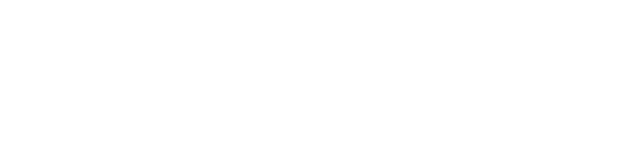
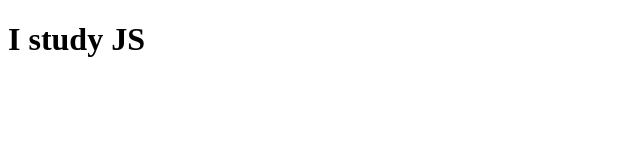
Before and after one commit to Ivany17/practic_27.09, a plain HTML site: page index.html in a window 1280 px wide. Shown: the whole page, without its empty margins (0-640 px from the left). Drawn offline with Linux system fonts and the light colour scheme.

Commit message:
Example hardcode

```diff
--- a/index.html
+++ b/index.html
@@ -7,6 +7,7 @@
     <title>JS</title>
 </head>
 <body>
+    <h1>I study JS</h1>
 
     <script src="./index.js"></script>
 </body>
```
Also changed, not shown: index.js (+14 -0 lines).
